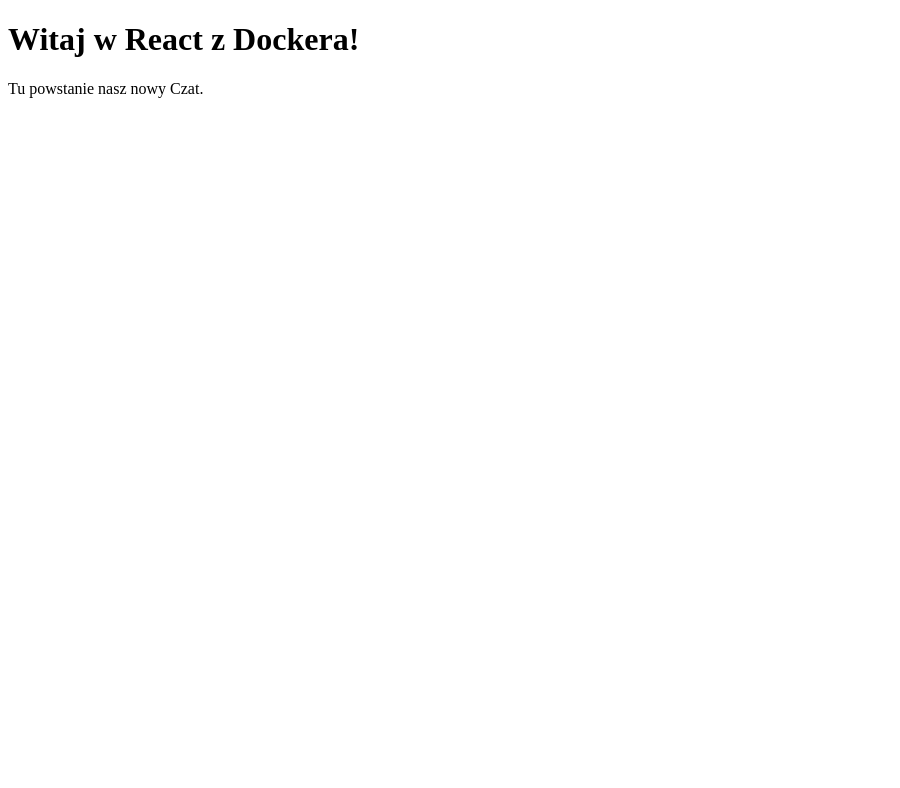
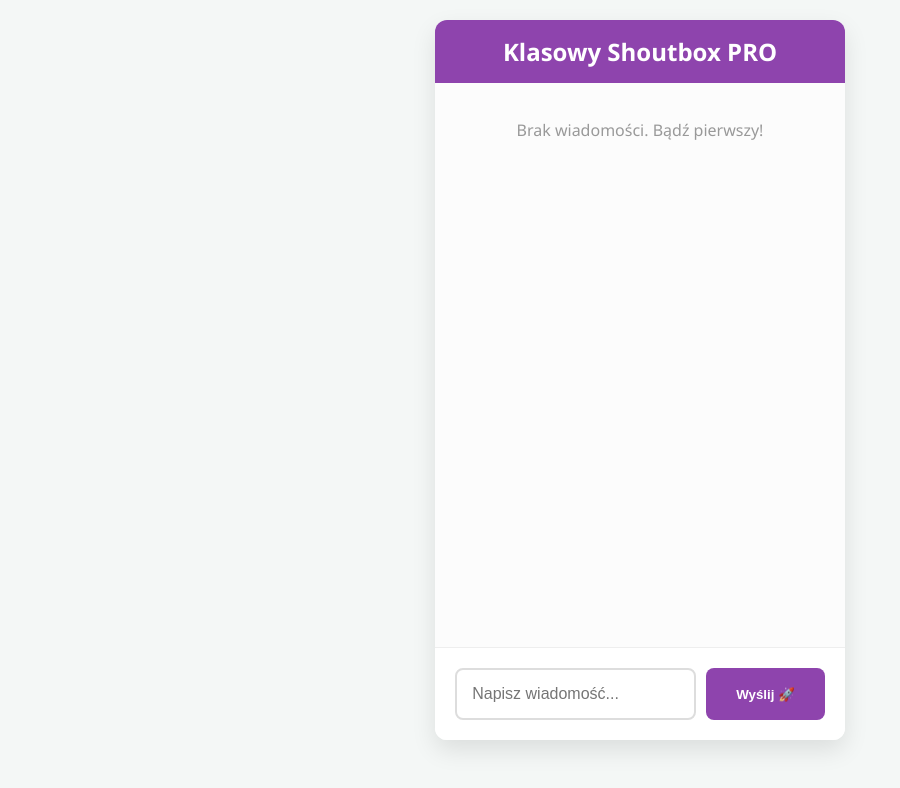
Before and after one commit to DamianStafiej/chat-react, a React app: page / in a window 1280 px wide. Shown: the top 788 px of the page, without its empty margins (0-900 px from the left). Built offline with nearby package versions, Linux system fonts and the light colour scheme; the HTML template or start-up script is replaced by a standard one.

Commit message:
Zbudowano statyczny układ aplikacji (Header i Form)

```diff
--- a/src/App.jsx
+++ b/src/App.jsx
@@ -1,8 +1,23 @@
+import Header from './components/Header';
+import MessageForm from './components/MessageForm';
+
 function App() {
   return (
-    <div>
-      <h1>Witaj w React z Dockera!</h1>
-      <p>Tu powstanie nasz nowy Czat.</p>
+    <div className="app-container">
+
+      {/* Nasz górny pasek */}
+      <Header />
+
+      {/* Środkowe okno na wiadomości (na razie puste) */}
+      <div className="chat-window">
+        <p style={{ textAlign: 'center', color: '#999' }}>
+          Brak wiadomości. Bądź pierwszy!
+        </p>
+      </div>
+
+      {/* Dolny formularz wysyłania */}
+      <MessageForm />
+
     </div>
   );
 }
--- /dev/null
+++ b/src/components/Header.jsx
@@ -0,0 +1,9 @@
+function Header() {
+  return (
+    <header className="chat-header">
+      <h2 style={{ margin: 0 }}>Klasowy Shoutbox PRO</h2>
+    </header>
+  );
+}
+
+export default Header; // Udostępniamy klocek dla innych plików!
--- /dev/null
+++ b/src/components/MessageForm.jsx
@@ -0,0 +1,10 @@
+function MessageForm() {
+  return (
+    <form className="chat-form">
+      <input type="text" placeholder="Napisz wiadomość..." />
+      <button type="submit">Wyślij 🚀</button>
+    </form>
+  );
+}
+
+export default MessageForm;
--- a/src/index.css
+++ b/src/index.css
@@ -0,0 +1,68 @@
+:root {
+  --primary: #8e44ad;
+  --bg-color: #f4f7f6;
+  --chat-bg: #ffffff;
+}
+
+body {
+  font-family: 'Segoe UI', Tahoma, Geneva, Verdana, sans-serif;
+  background-color: var(--bg-color);
+  margin: 0;
+  padding: 20px;
+  display: flex;
+  justify-content: center;
+}
+
+.app-container {
+  width: 100%;
+  max-width: 800px;
+  background: var(--chat-bg);
+  border-radius: 12px;
+  box-shadow: 0 10px 25px rgba(0,0,0,0.1);
+  overflow: hidden;
+  display: flex;
+  flex-direction: column;
+  height: 90vh;
+}
+
+.chat-header {
+  background-color: var(--primary);
+  color: white;
+  padding: 15px 20px;
+  text-align: center;
+  margin: 0;
+}
+
+.chat-window {
+  flex-grow: 1;
+  padding: 20px;
+  background-color: #fcfcfc;
+  overflow-y: auto;
+}
+
+.chat-form {
+  display: flex;
+  padding: 20px;
+  background-color: white;
+  border-top: 1px solid #eee;
+  gap: 10px;
+}
+
+.chat-form input {
+  flex-grow: 1;
+  padding: 15px;
+  border: 2px solid #ddd;
+  border-radius: 8px;
+  font-size: 1em;
+  outline: none;
+}
+
+.chat-form button {
+  background-color: var(--primary);
+  color: white;
+  border: none;
+  padding: 15px 30px;
+  border-radius: 8px;
+  cursor: pointer;
+  font-weight: bold;
+}
```
